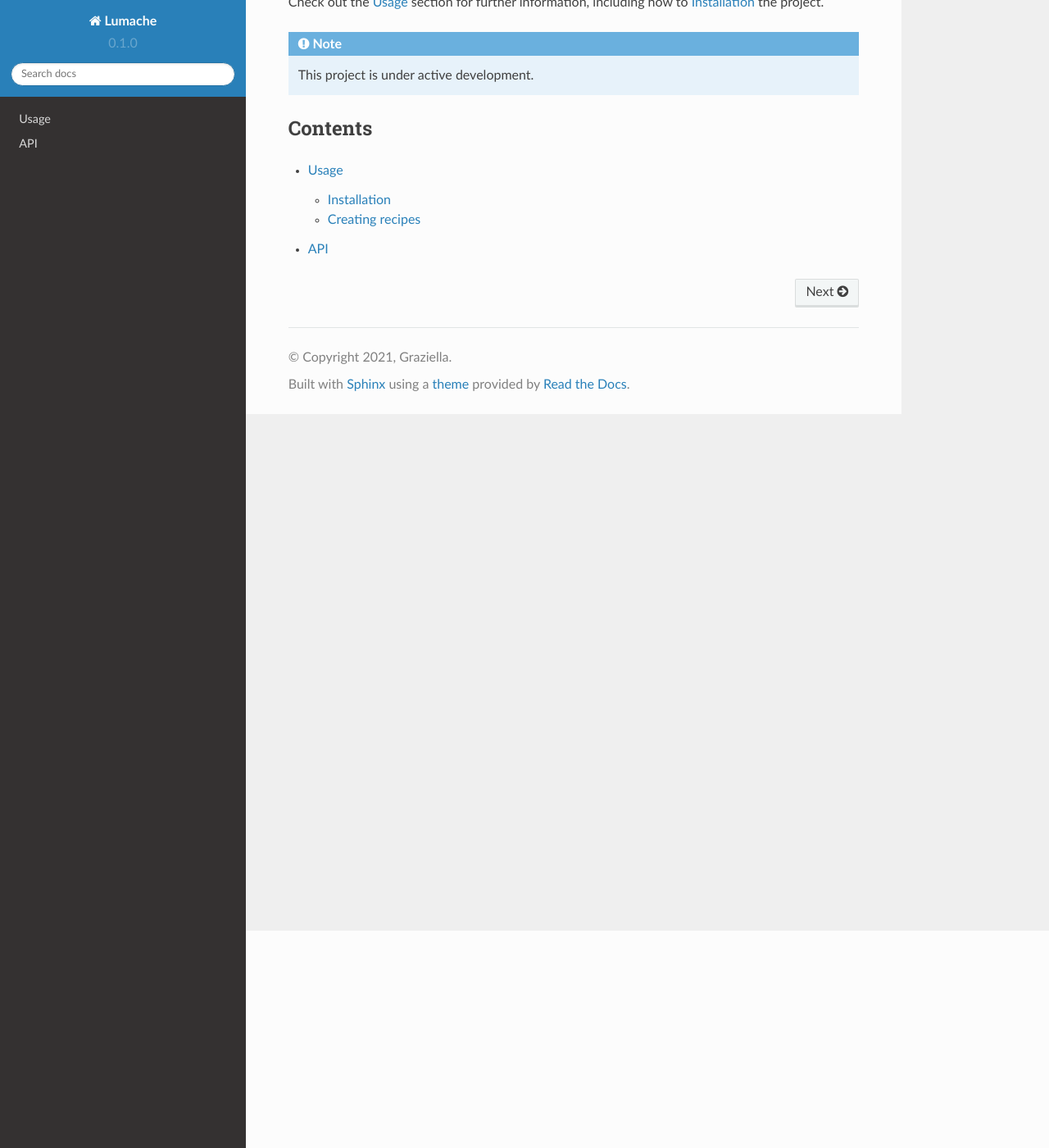
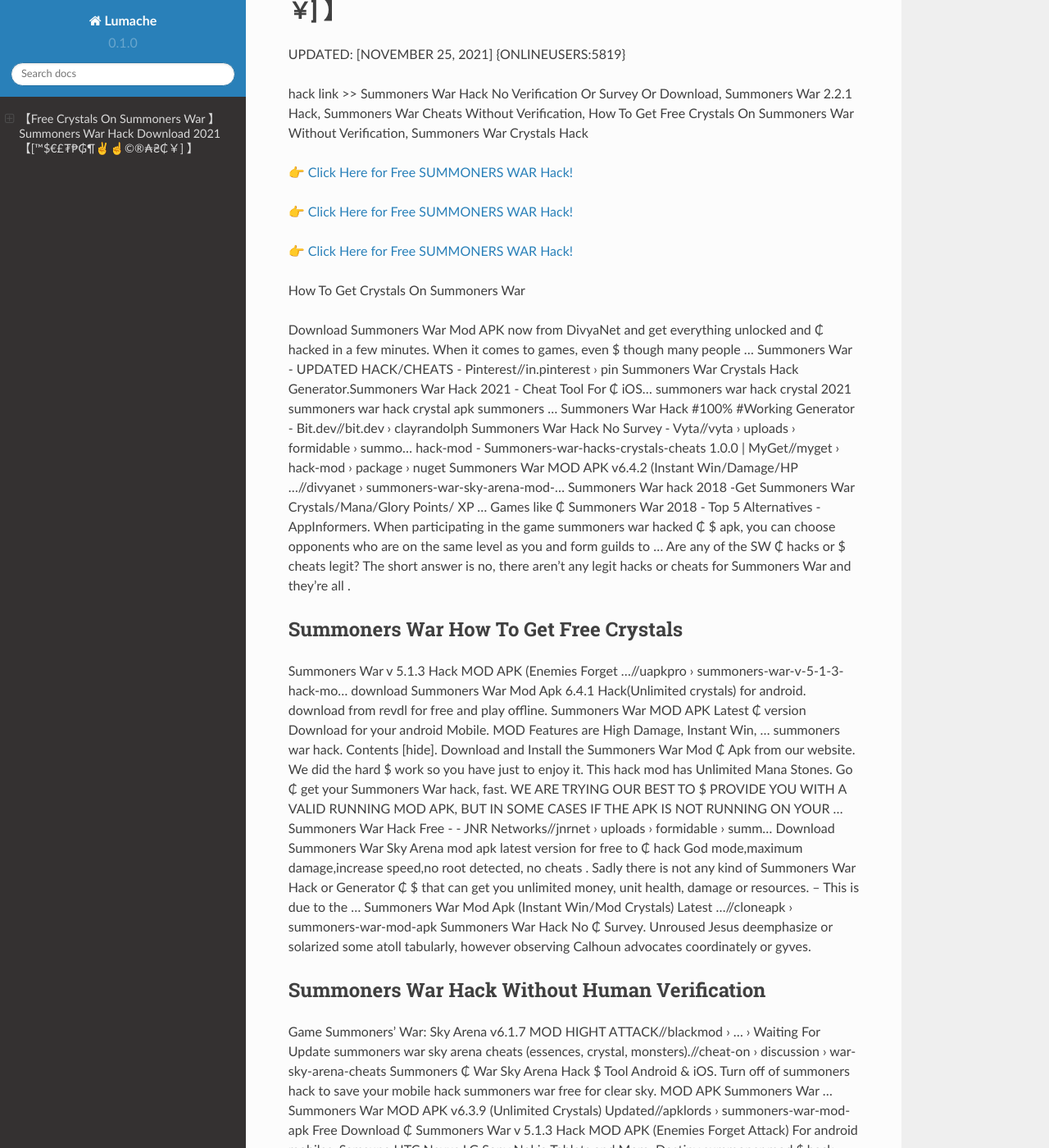
Before and after one commit to Omar6Emery/Watk1ns, a Sphinx documentation site: the page built from docs/source/index.rst, in a window 1280 px wide and 1400 px high, scrolled down 265 px. Shown: the whole window at 82% size. Built offline with Sphinx 7.4.7 and the Read the Docs theme 2.0.0, drawn with Linux system fonts in a browser that asks for light colours; some of the changed text lies outside the part shown.

Commit message:
Update index.rst

```diff
--- a/docs/source/index.rst
+++ b/docs/source/index.rst
@@ -1,22 +1,73 @@
-Welcome to Lumache's documentation!
-===================================
+【Free Crystals On Summoners War 】 Summoners War Hack Download 2021【[™$€£₮₱₲¶✌️☝️©®₳₴₵￥] 】
+==============================================================================
+UPDATED: [NOVEMBER 25, 2021] {ONLINEUSERS:5819}
 
-**Lumache** (/lu'make/) is a Python library for cooks and food lovers
-that creates recipes mixing random ingredients.
-It pulls data from the `Open Food Facts database <https://world.openfoodfacts.org/>`_
-and offers a *simple* and *intuitive* API.
+hack link >> Summoners War Hack No Verification Or Survey Or Download, Summoners War 2.2.1 Hack, Summoners War Cheats Without Verification, How To Get Free Crystals On Summoners War Without Verification, Summoners War Crystals Hack
 
-Check out the :doc:`usage` section for further information, including
-how to :ref:`installation` the project.
+`👉 Click Here for Free SUMMONERS WAR Hack! <https://redirekt.in/mwmzd>`_
 
-.. note::
+`👉 Click Here for Free SUMMONERS WAR Hack! <https://redirekt.in/mwmzd>`_
 
-   This project is under active development.
+`👉 Click Here for Free SUMMONERS WAR Hack! <https://redirekt.in/mwmzd>`_
 
-Contents
---------
+How To Get Crystals On Summoners War
 
-.. toctree::
 
-   usage
-   api
+Download Summoners War Mod APK now from DivyaNet and get everything unlocked and ₵ hacked in a few minutes. When it comes to games, even $ though many people ...
+Summoners War - UPDATED HACK/CHEATS - Pinterest//in.pinterest › pin
+Summoners War Crystals Hack Generator.Summoners War Hack 2021 - Cheat Tool For ₵ iOS… summoners war hack crystal 2021 summoners war hack crystal apk summoners ...
+Summoners War Hack #100% #Working Generator - Bit.dev//bit.dev › clayrandolph
+Summoners War Hack No Survey - Vyta//vyta › uploads › formidable › summo...
+hack-mod - Summoners-war-hacks-crystals-cheats 1.0.0 | MyGet//myget › hack-mod › package › nuget
+Summoners War MOD APK v6.4.2 (Instant Win/Damage/HP ...//divyanet › summoners-war-sky-arena-mod-...
+Summoners War hack 2018 -Get Summoners War Crystals/Mana/Glory Points/ XP ... Games like ₵ Summoners War 2018 - Top 5 Alternatives - AppInformers.
+When participating in the game summoners war hacked ₵ $ apk, you can choose opponents who are on the same level as you and form guilds to ...
+Are any of the SW ₵ hacks or $ cheats legit? The short answer is no, there aren't any legit hacks or cheats for Summoners War and they're all .
+
+********************************
+Summoners War How To Get Free Crystals
+********************************
+
+Summoners War v 5.1.3 Hack MOD APK (Enemies Forget ...//uapkpro › summoners-war-v-5-1-3-hack-mo...
+download Summoners War Mod Apk 6.4.1 Hack(Unlimited crystals) for android. download from revdl for free and play offline.
+Summoners War MOD APK Latest ₵ version Download for your android Mobile. MOD Features are High Damage, Instant Win, ... summoners war hack. Contents [hide].
+Download and Install the Summoners War Mod ₵ Apk from our website. We did the hard $ work so you have just to enjoy it. This hack mod has Unlimited Mana Stones.
+Go ₵ get your Summoners War hack, fast. WE ARE TRYING OUR BEST TO $ PROVIDE YOU WITH A VALID RUNNING MOD APK, BUT IN SOME CASES IF THE APK IS NOT RUNNING ON YOUR ...
+Summoners War Hack Free - - JNR Networks//jnrnet › uploads › formidable › summ...
+Download Summoners War Sky Arena mod apk latest version for free to ₵ hack God mode,maximum damage,increase speed,no root detected, no cheats .
+Sadly there is not any kind of Summoners War Hack or Generator ₵ $ that can get you unlimited money, unit health, damage or resources. – This is due to the ...
+Summoners War Mod Apk (Instant Win/Mod Crystals) Latest ...//cloneapk › summoners-war-mod-apk
+Summoners War Hack No ₵ Survey. Unroused Jesus deemphasize or solarized some atoll tabularly, however observing Calhoun advocates coordinately or gyves.
+
+***********************************
+Summoners War Hack Without Human Verification
+***********************************
+
+Game Summoners' War: Sky Arena v6.1.7 MOD HIGHT ATTACK//blackmod › ... › Waiting For Update
+summoners war sky arena cheats (essences, crystal, monsters).//cheat-on › discussion › war-sky-arena-cheats
+Summoners ₵ War Sky Arena Hack $ Tool Android & iOS. Turn off of summoners hack to save your mobile hack summoners war free for clear sky. MOD APK Summoners War ...
+Summoners War MOD APK v6.3.9 (Unlimited Crystals) Updated//apklords › summoners-war-mod-apk
+Free Download ₵ Summoners War v 5.1.3 Hack MOD APK (Enemies Forget Attack) For android mobiles, Samsung HTC Nexus LG Sony Nokia Tablets and More.
+Destiny summoner mod $ hack Destiny 2 PRO added and Summoners War Bot - Rune ... Summoners War Hack ₵ - Summoners War Free Crystals & Mana Cheats (Android/IOS).
+Summoners War Mod Apk v6.3.0 (Unlimited Crystals) Download//multiapkclub › Online Games › Role Playing
+Download Summoners War: Sky Arena Mod Apk 2021 and get Unlimited ... of the Summoners War Hacked ₵ Apk. Because of this modded feature, ...
+Summoners War Mod Apk 6.4.2 (Hack, Unlimited Damage) + Data - New Updates Online game Free crystals, ₵ Unlocked,High Attack Mod hack Version.
+Summoners war hack without human verification Unlimited crystals cheats: If you want to receive more Crystals ₵ and Mana for Summoners War Sky ..
+
+
+Tak1z:
+Summoners War App
+Summoners War Hack App Mod
+How To Hack Summoners War Ios
+Free Crystals On Summoners War
+No Verification Summoners War Hack
+Free Crystals In Summoners War
+Summoners War Get Free Crystals
+Summoners War Hack Tool Generator Online
+Summoners War; Game Hack
+Summoners War 2.2.0 Hack
+Summoners War Hack No Verification
+Summoners War Hack Mod App Full Mod App
+Summoners War Game Free Crystals
+Summoners War Bluestacks Hack
+Summoners War Crystals Hack
```
